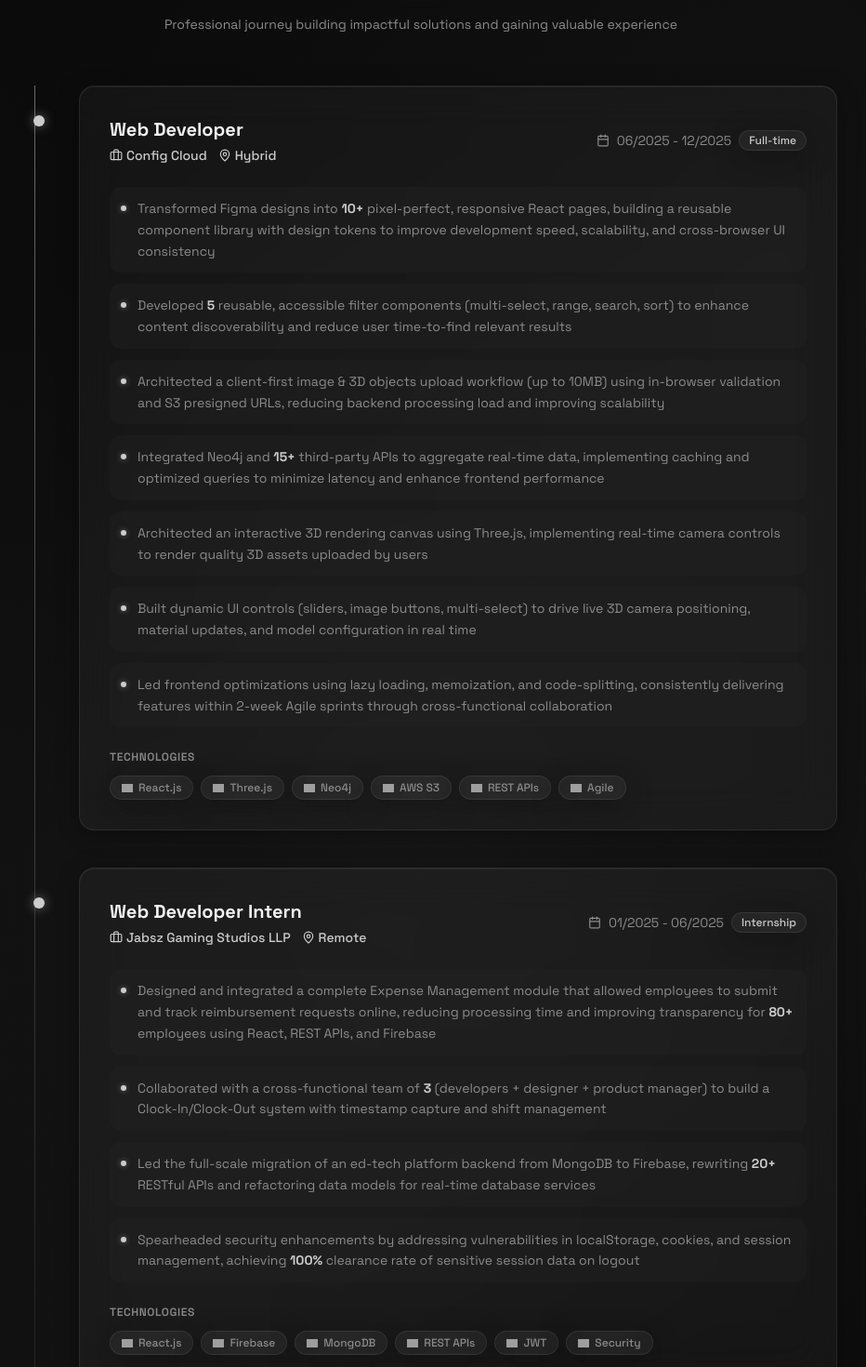
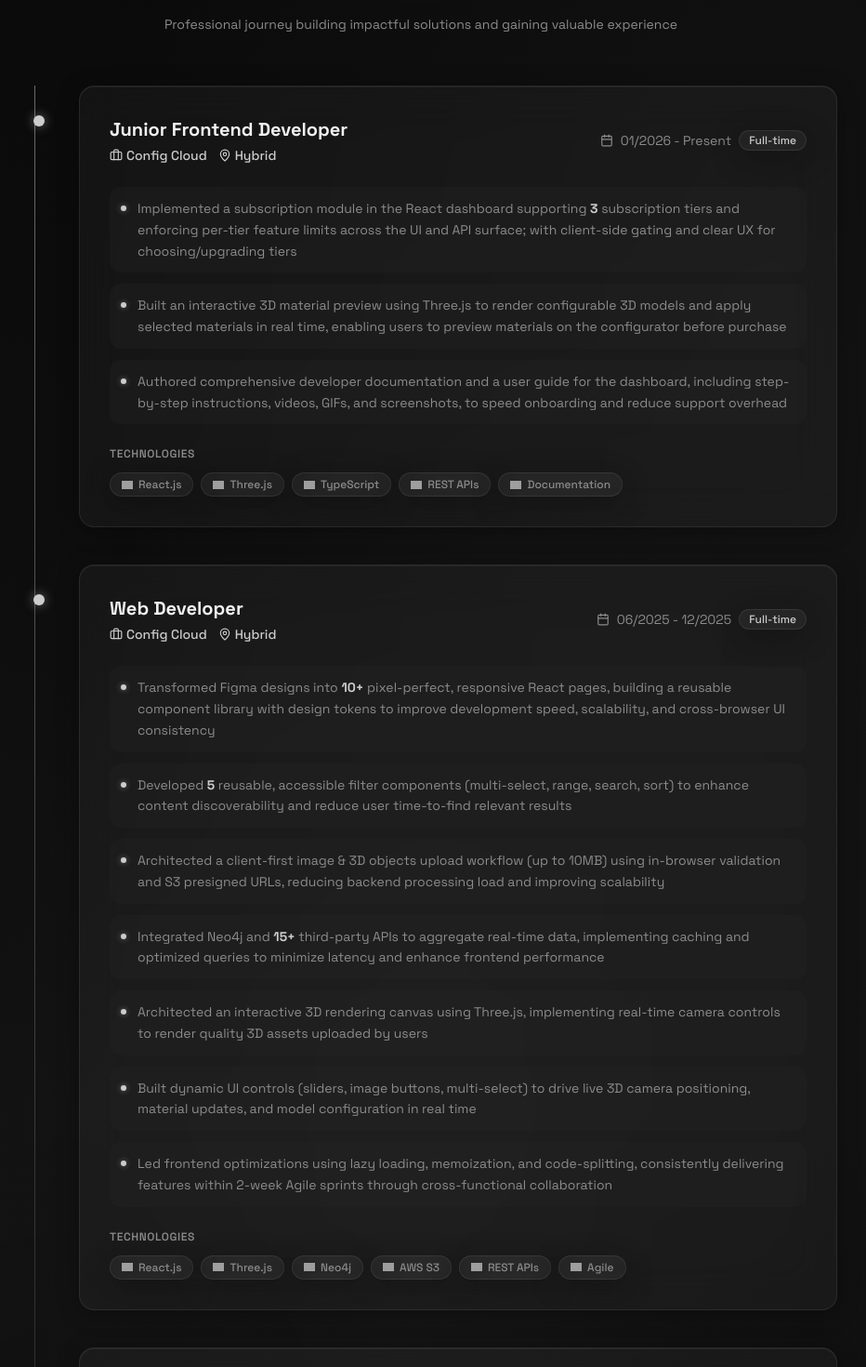
Before and after one commit to Adityaachaudhary/Portfolio-Aditya, a React (Vite) app: page / in a window 1280 px wide. Shown: the part 2180-3650 px from the top of the page at 93% size, without its empty margins (187-1119 px from the left). Built offline with nearby package versions, Linux system fonts and the light colour scheme; grey boxes are pictures that could not be loaded.

Commit message:
Add Web Developer role
Co-authored-by: Adityaachaudhary <91679895+Adityaachaudhary@users.noreply.github.com>

```diff
--- a/src/components/Experience.tsx
+++ b/src/components/Experience.tsx
@@ -10,6 +10,20 @@ const Experience: React.FC<ExperienceProps> = ({ isDarkMode }) => {
   const [visibleStats, setVisibleStats] = useState<{ [key: string]: boolean }>({});
 
   const experiences = [
+    {
+      id: 'config-cloud-jr',
+      title: 'Junior Frontend Developer',
+      company: 'Config Cloud',
+      location: 'Hybrid',
+      period: '01/2026 - Present',
+      type: 'Full-time',
+      achievements: [
+        { text: 'Implemented a subscription module in the React dashboard supporting', highlight: '3', suffix: 'subscription tiers and enforcing per-tier feature limits across the UI and API surface; with client-side gating and clear UX for choosing/upgrading tiers' },
+        { text: 'Built an interactive 3D material preview using Three.js to render configurable 3D models and apply selected materials in real time, enabling users to preview materials on the configurator before purchase' },
+        { text: 'Authored comprehensive developer documentation and a user guide for the dashboard, including step-by-step instructions, videos, GIFs, and screenshots, to speed onboarding and reduce support overhead' }
+      ],
+      skills: ['React.js', 'Three.js', 'TypeScript', 'REST APIs', 'Documentation']
+    },
     {
       id: 'config-cloud',
       title: 'Web Developer',
```
